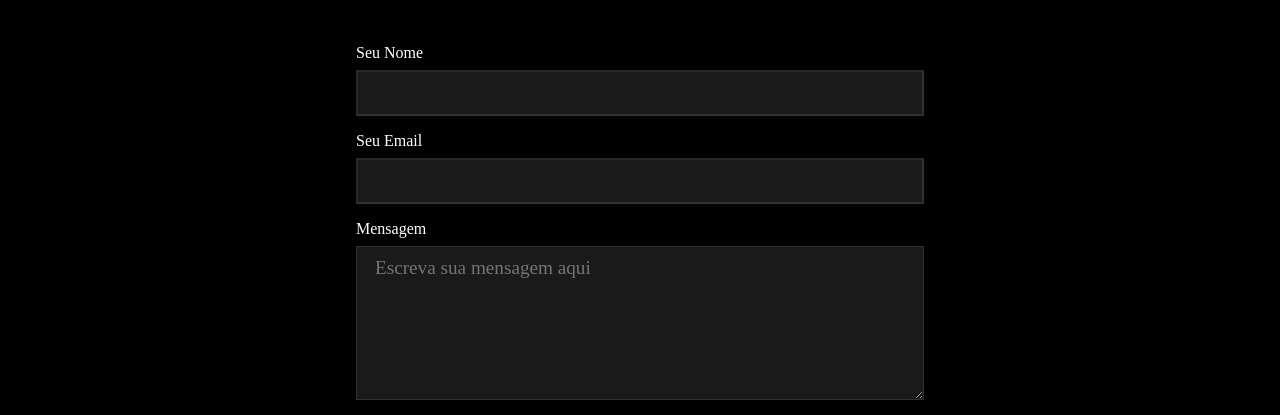
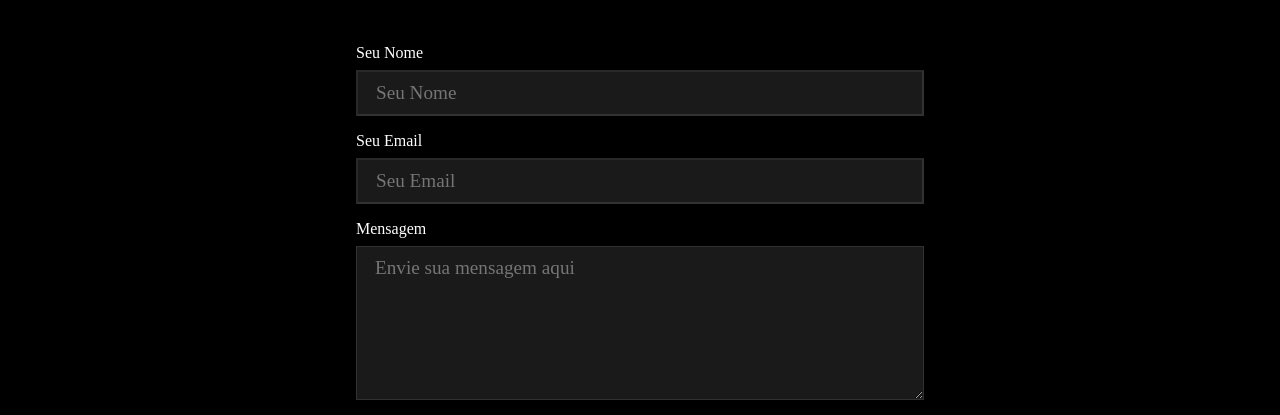
Before and after one commit to Suntzu1000/meu-portfolio, a React (Create React App) app: page /contact in a window 1280 px wide. Shown: the part 500-915 px from the top of the page. Built offline with nearby package versions, Linux system fonts and the light colour scheme; a web font is replaced by a local one.

Commit message:
formFeito

```diff
--- a/package.json
+++ b/package.json
@@ -6,11 +6,13 @@
     "@testing-library/jest-dom": "^5.16.5",
     "@testing-library/react": "^13.4.0",
     "@testing-library/user-event": "^13.5.0",
+    "emailjs-com": "^3.2.0",
     "react": "^18.2.0",
     "react-dom": "^18.2.0",
     "react-icons": "^4.6.0",
     "react-router-dom": "^6.4.2",
     "react-scripts": "5.0.1",
+    "react-toastify": "^9.1.1",
     "web-vitals": "^2.1.4"
   },
   "scripts": {
--- a/src/components/Form.js
+++ b/src/components/Form.js
@@ -1,19 +1,37 @@
 import './FormStyles.css'
-
+import emailjs from 'emailjs-com'
 import React from 'react'
 
 const Form = () => {
+
+function sendEmail(e) {
+        e.preventDefault();
+
+    emailjs.sendForm('gmailMessage', 'template_rxxi3cg', e.target, 'FWfIqkWp5xVQgLugA')
+
+        .then((result) => {
+            alert("Mensagem enviada com sucesso! 👍");
+
+        }, (error) => {
+            alert(error.message)
+
+        });
+        e.target.reset()
+
+
+    }
+
   return (
     <div className='form'>
-        <form>
+          <form onSubmit={sendEmail}>
             <label>Seu Nome</label>
-            <input type='text'></input>
+            <input type='text' required placeholder='Seu Nome' name='name'></input>
             <label>Seu Email</label>
-            <input type='email'></input>
+            <input type='email' required placeholder='Seu Email' name='email'></input>
             <label>Mensagem</label>
-            <textarea rows='6' placeholder='Escreva sua mensagem aqui'/>
+            <textarea id='' rows='6' placeholder='Envie sua mensagem aqui' name='message'/>
             <button className='btn'>Enviar</button>
-        </form>
+         </form>
     </div>
   )
 }
```
Also changed, not shown: 1 other file (tests, documents, lock files or other folders).
